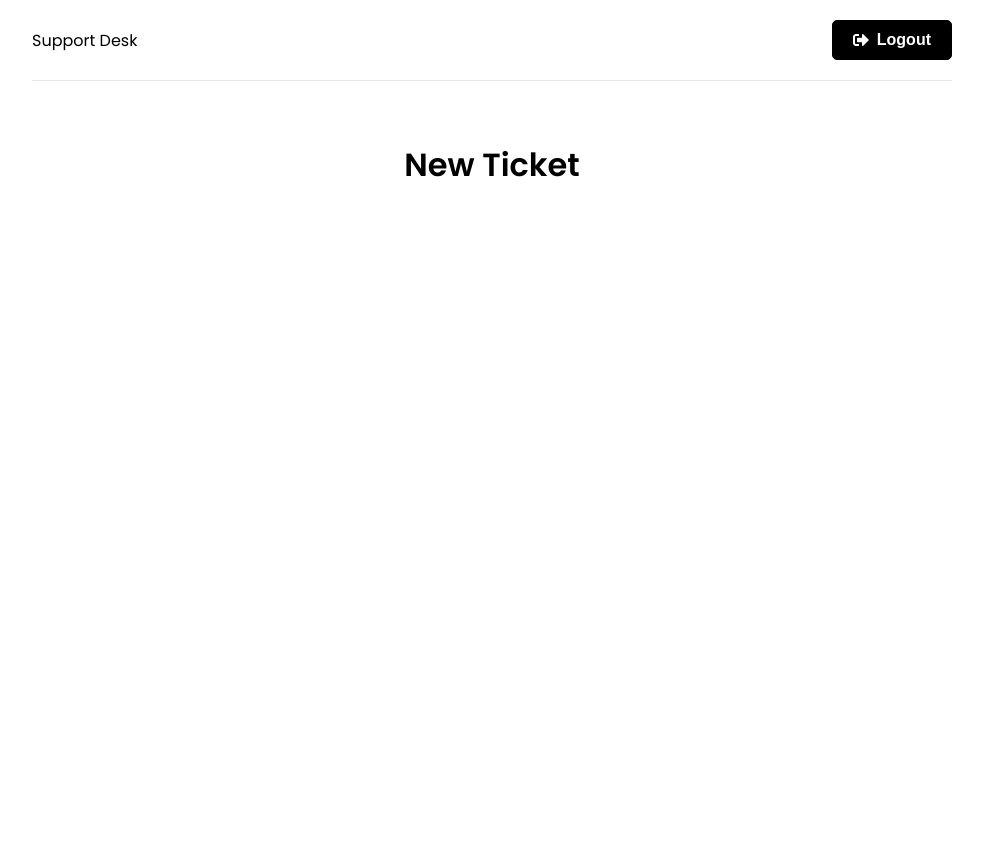
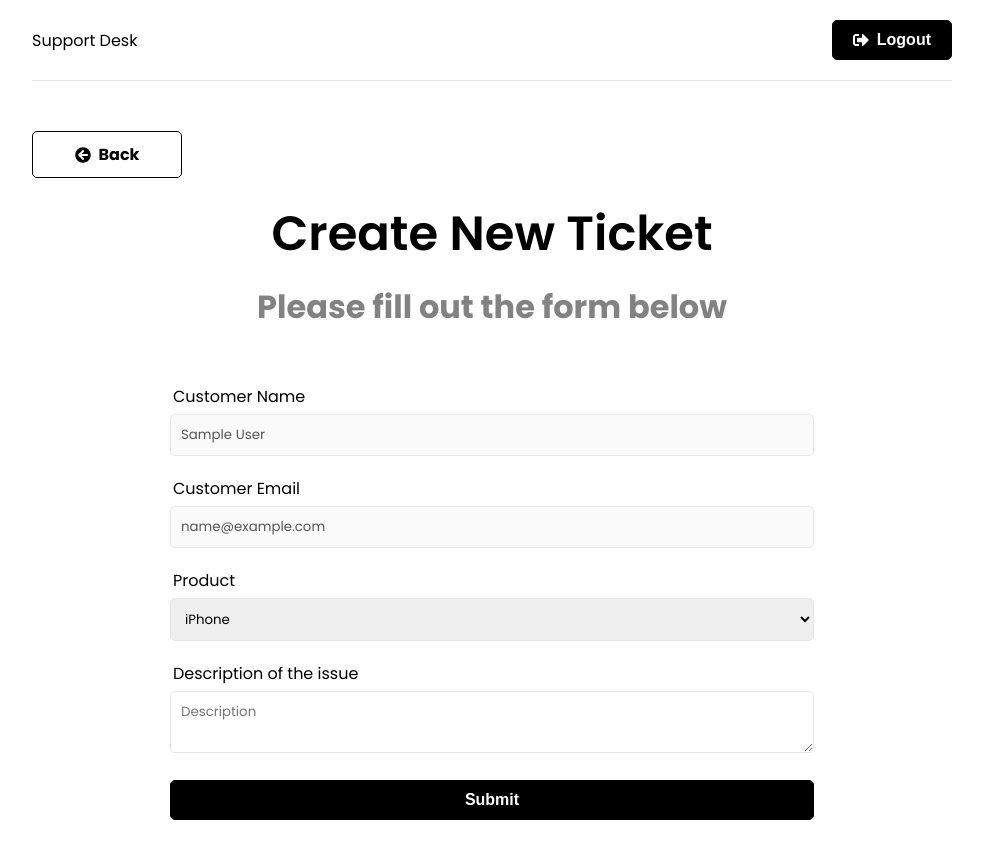
Before and after one commit to hermanconnor/support-desk, a React (Create React App) app in the folder client/: page /new-ticket in a window 1280 px wide. Shown: the top 858 px of the page, without its empty margins (148-1131 px from the left). Before the commit the page ends 800 px from the top, so only its background shows below. Built offline with nearby package versions, Linux system fonts and the light colour scheme; sample sign-in values are in the browser's storage.

Commit message:
Add ticket slice and service

```diff
--- a/client/src/app/store.js
+++ b/client/src/app/store.js
@@ -1,8 +1,10 @@
 import { configureStore } from '@reduxjs/toolkit';
 import authReducer from '../features/auth/authSlice';
+import ticketReducer from '../features/tickets/ticketSlice';
 
 export const store = configureStore({
   reducer: {
     auth: authReducer,
+    ticket: ticketReducer,
   },
 });
--- /dev/null
+++ b/client/src/components/BackButton.jsx
@@ -0,0 +1,14 @@
+import { Link } from 'react-router-dom';
+import { FaArrowCircleLeft } from 'react-icons/fa';
+
+const BackButton = ({ url }) => {
+  return (
+    <div>
+      <Link to={url} className='btn btn-reverse btn-back'>
+        <FaArrowCircleLeft /> Back
+      </Link>
+    </div>
+  );
+};
+
+export default BackButton;
--- /dev/null
+++ b/client/src/features/tickets/ticketService.js
@@ -0,0 +1,21 @@
+import axios from 'axios';
+
+const API_URL = '/api/v1/tickets';
+
+const createTicket = async (ticketData, token) => {
+  const config = {
+    headers: {
+      Authorization: `Bearer ${token}`,
+    },
+  };
+
+  const response = await axios.post(API_URL, ticketData, config);
+
+  return response.data;
+};
+
+const ticketService = {
+  createTicket,
+};
+
+export default ticketService;
--- /dev/null
+++ b/client/src/features/tickets/ticketSlice.js
@@ -0,0 +1,58 @@
+import { createSlice, createAsyncThunk } from '@reduxjs/toolkit';
+import ticketService from './ticketService';
+
+const initialState = {
+  tickets: [],
+  ticket: {},
+  isError: false,
+  isSuccess: false,
+  isLoading: false,
+  message: '',
+};
+
+// Create New Ticket
+export const createTicket = createAsyncThunk(
+  'tickets/create',
+  async (ticketData, thunkAPI) => {
+    try {
+      const token = thunkAPI.getState().auth.user.accessToken;
+
+      return await ticketService.createTicket(ticketData, token);
+    } catch (err) {
+      const message =
+        (err.response && err.response.data && err.response.data.message) ||
+        err.message ||
+        err.toString();
+
+      return thunkAPI.rejectWithValue(message);
+    }
+  },
+);
+
+export const ticketSlice = createSlice({
+  name: 'ticket',
+  initialState,
+  reducers: {
+    reset: (state) => initialState,
+  },
+
+  extraReducers: (builder) => {
+    builder
+      .addCase(createTicket.pending, (state) => {
+        state.isLoading = true;
+      })
+      .addCase(createTicket.fulfilled, (state) => {
+        state.isLoading = false;
+        state.isSuccess = true;
+      })
+      .addCase(createTicket.rejected, (state, action) => {
+        state.isLoading = false;
+        state.isError = true;
+        state.message = action.payload;
+      });
+  },
+});
+
+export const { reset } = ticketSlice.actions;
+
+export default ticketSlice.reducer;
--- a/client/src/index.css
+++ b/client/src/index.css
@@ -8,6 +8,9 @@
 
 body {
   font-family: 'Poppins', sans-serif;
+}
+
+main {
   height: 100vh;
 }
 
@@ -49,7 +52,7 @@ h3 {
   align-items: center;
   padding: 20px 0;
   border-bottom: 1px solid #e6e6e6;
-  margin-bottom: 60px;
+  margin-bottom: 50px;
 }
 
 .header ul {
--- a/client/src/pages/NewTicket.jsx
+++ b/client/src/pages/NewTicket.jsx
@@ -1,8 +1,100 @@
+import { useState, useEffect } from 'react';
+import { useSelector, useDispatch } from 'react-redux';
+import { useNavigate } from 'react-router-dom';
+import { toast } from 'react-toastify';
+
+import { createTicket, reset } from '../features/tickets/ticketSlice';
+import Spinner from '../components/Spinner';
+import BackButton from '../components/BackButton';
+
 const NewTicket = () => {
+  const { user } = useSelector((state) => state.auth);
+  const { isLoading, isError, isSuccess, message } = useSelector(
+    (state) => state.ticket,
+  );
+
+  const [name] = useState(user.name);
+  const [email] = useState(user.email);
+  const [product, setProduct] = useState('iPhone');
+  const [description, setDescription] = useState('');
+
+  const dispatch = useDispatch();
+  const navigate = useNavigate();
+
+  useEffect(() => {
+    if (isError) {
+      toast.error(message);
+    }
+
+    if (isSuccess) {
+      dispatch(reset());
+      navigate('/tickets');
+    }
+
+    dispatch(reset());
+  }, [dispatch, navigate, isError, isSuccess, message]);
+
+  const handleSubmit = (e) => {
+    e.preventDefault();
+
+    dispatch(createTicket({ product, description }));
+  };
+
+  if (isLoading) return <Spinner />;
+
   return (
-    <div>
-      <h1>New Ticket</h1>
-    </div>
+    <>
+      <BackButton url='/' />
+      <section className='heading'>
+        <h1>Create New Ticket</h1>
+        <p>Please fill out the form below</p>
+      </section>
+
+      <section className='form'>
+        <div className='form-group'>
+          <label htmlFor='name'>Customer Name</label>
+          <input type='text' className='form-control' value={name} disabled />
+        </div>
+
+        <div className='form-group'>
+          <label htmlFor='email'>Customer Email</label>
+          <input type='text' className='form-control' value={email} disabled />
+        </div>
+
+        <form onSubmit={handleSubmit}>
+          <div className='form-group'>
+            <label htmlFor='product'>Product</label>
+            <select
+              name='product'
+              id='product'
+              value={product}
+              onChange={(e) => setProduct(e.target.value)}
+            >
+              <option value='iPhone'>iPhone</option>
+              <option value='Macbook Pro'>Macbook Pro</option>
+              <option value='iMac'>iMac</option>
+              <option value='iPad'>iPad</option>
+            </select>
+          </div>
+
+          <div className='form-group'>
+            <label htmlFor='description'>Description of the issue</label>
+            <textarea
+              name='description'
+              id='description'
+              className='form-control'
+              placeholder='Description'
+              value={description}
+              onChange={(e) => setDescription(e.target.value)}
+            ></textarea>
+          </div>
+
+          <div className='form-group'>
+            <button className='btn btn-block'>Submit</button>
+          </div>
+        </form>
+      </section>
+    </>
   );
 };
 export default NewTicket;
```
